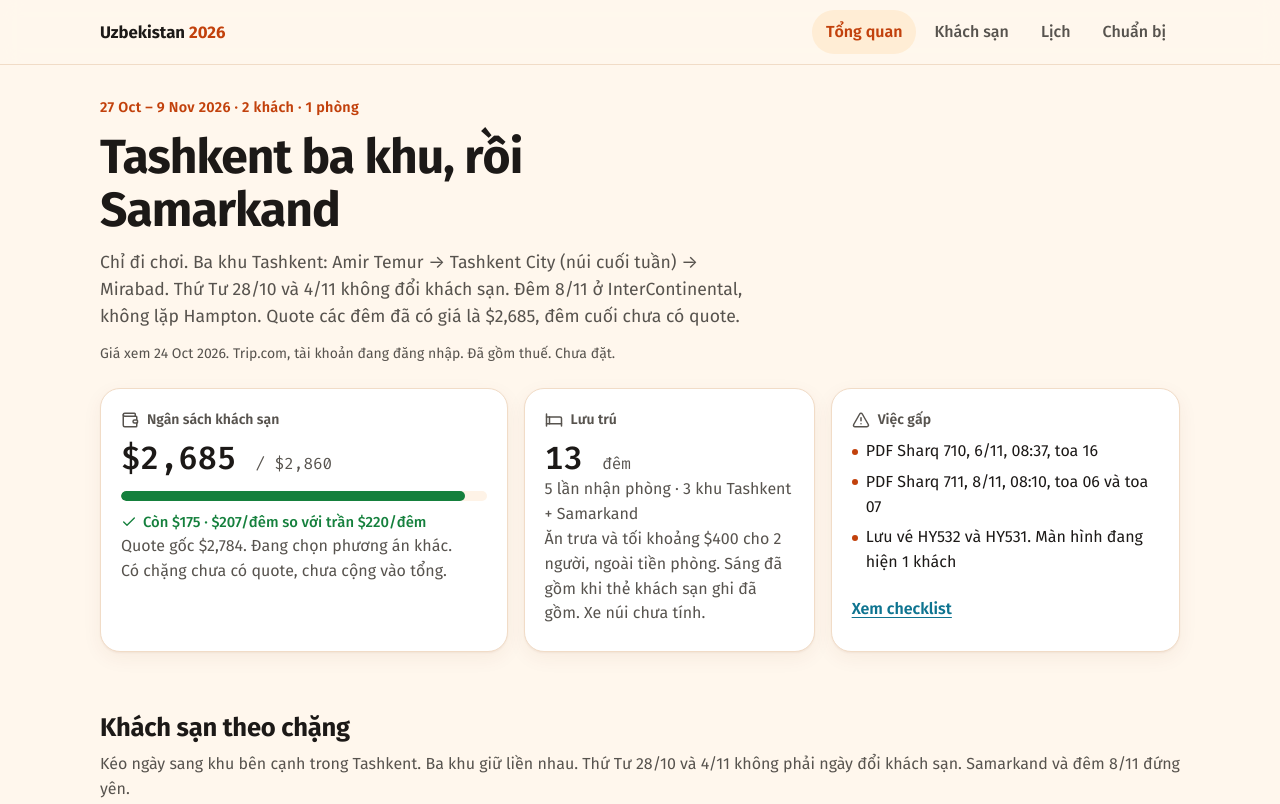
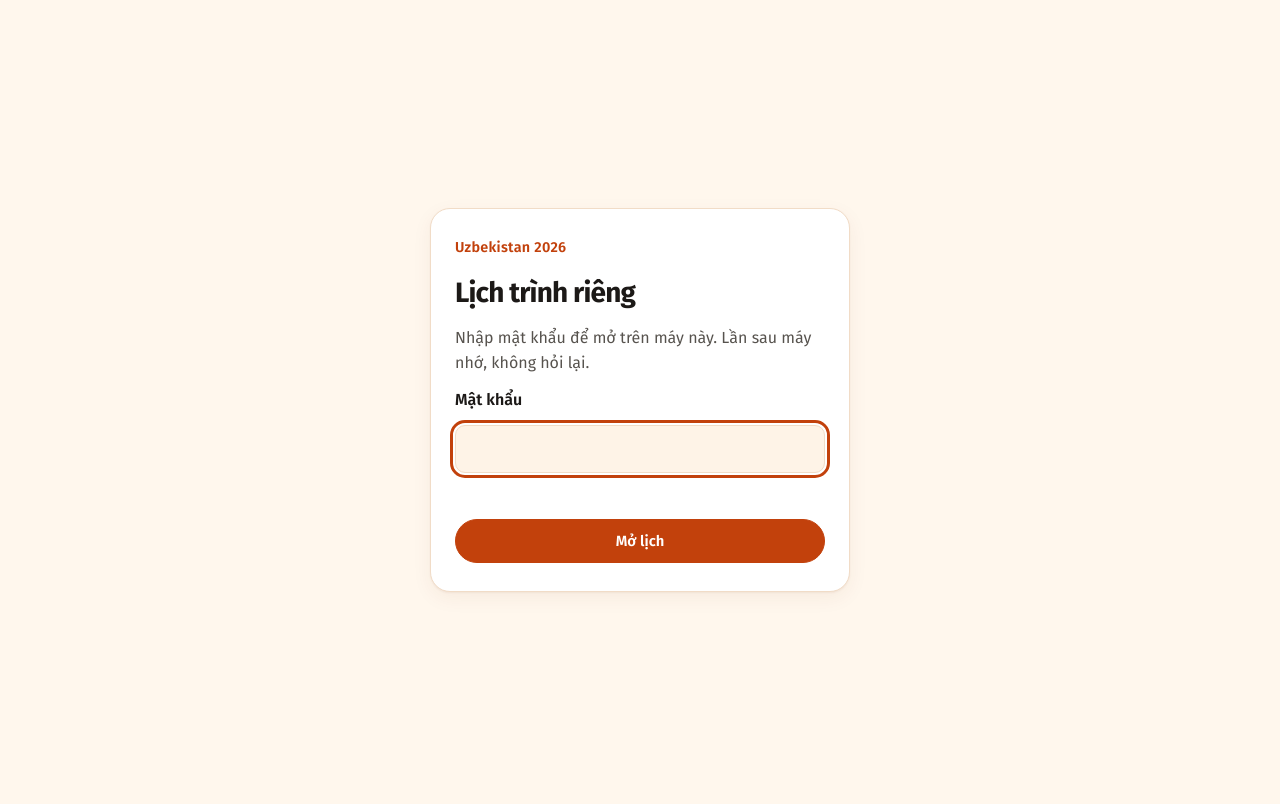
Before and after one commit to jiayangbot/uzbekistan-trip-2026, a website built with Vite: page index.html in a window 1280 px wide. Shown: the top 804 px of the page. Built offline with nearby package versions, Linux system fonts and the light colour scheme.

Commit message:
Ask for a password before showing the trip, and remember it on that device.

```diff
--- a/index.html
+++ b/index.html
@@ -17,6 +17,6 @@
   <body>
     <a class="skip-link" href="#timeline">Đến lịch từng ngày</a>
     <div id="app"></div>
-    <script type="module" src="/src/main.js"></script>
+    <script type="module" src="/src/gate.js"></script>
   </body>
 </html>
--- /dev/null
+++ b/src/gate.js
@@ -0,0 +1,54 @@
+const GATE_KEY = "uz-trip-2026-gate";
+const PASS = "1234";
+
+function savedPass() {
+  try {
+    return localStorage.getItem(GATE_KEY);
+  } catch {
+    return null;
+  }
+}
+
+function rememberPass() {
+  localStorage.setItem(GATE_KEY, PASS);
+}
+
+function openTrip() {
+  document.body.classList.add("is-open");
+  // Trip data stays out of this file until the password matches.
+  return import("./main.js");
+}
+
+function showGate() {
+  const root = document.getElementById("app");
+  root.innerHTML = `
+    <main class="gate">
+      <form class="gate-card">
+        <p class="eyebrow">Uzbekistan 2026</p>
+        <h1>Lịch trình riêng</h1>
+        <p class="muted">Nhập mật khẩu để mở trên máy này. Lần sau máy nhớ, không hỏi lại.</p>
+        <label class="gate-label" for="gate-pass">Mật khẩu</label>
+        <input id="gate-pass" name="password" type="password" inputmode="numeric" autocomplete="current-password" enterkeyhint="go" required />
+        <p class="gate-error" role="alert"></p>
+        <button class="btn btn-primary" type="submit">Mở lịch</button>
+      </form>
+    </main>`;
+
+  const form = root.querySelector("form");
+  const input = root.querySelector("#gate-pass");
+  const error = root.querySelector(".gate-error");
+  input.focus();
+  form.addEventListener("submit", (event) => {
+    event.preventDefault();
+    if (input.value.trim() !== PASS) {
+      error.textContent = "Sai mật khẩu.";
+      input.select();
+      return;
+    }
+    rememberPass();
+    openTrip();
+  });
+}
+
+if (savedPass() === PASS) openTrip();
+else showGate();
--- a/src/styles.css
+++ b/src/styles.css
@@ -153,6 +153,60 @@ a {
 
 .skip-link:focus {
   top: 12px;
+}
+
+body:not(.is-open) .skip-link {
+  display: none;
+}
+
+.gate {
+  min-height: 100dvh;
+  display: grid;
+  place-items: center;
+  padding: 24px 16px;
+}
+
+.gate-card {
+  width: min(100%, 420px);
+  display: grid;
+  gap: 12px;
+  padding: 28px 24px;
+  background: var(--surface);
+  border: 1px solid var(--border);
+  border-radius: var(--radius-lg);
+  box-shadow: var(--shadow);
+}
+
+.gate-card h1 {
+  font-size: 1.75rem;
+  letter-spacing: -0.03em;
+}
+
+.gate-label {
+  font-weight: 600;
+}
+
+.gate-card input {
+  min-height: 48px;
+  padding: 0 14px;
+  border: 1px solid var(--border);
+  border-radius: var(--radius-sm);
+  background: var(--surface-2);
+  color: var(--text);
+  font-family: var(--mono);
+  font-size: 1.25rem;
+  letter-spacing: 0.2em;
+}
+
+.gate-error {
+  min-height: 1.4em;
+  margin: 0;
+  color: var(--danger);
+  font-weight: 600;
+}
+
+.gate-card .btn {
+  width: 100%;
 }
 
 .muted {
```
